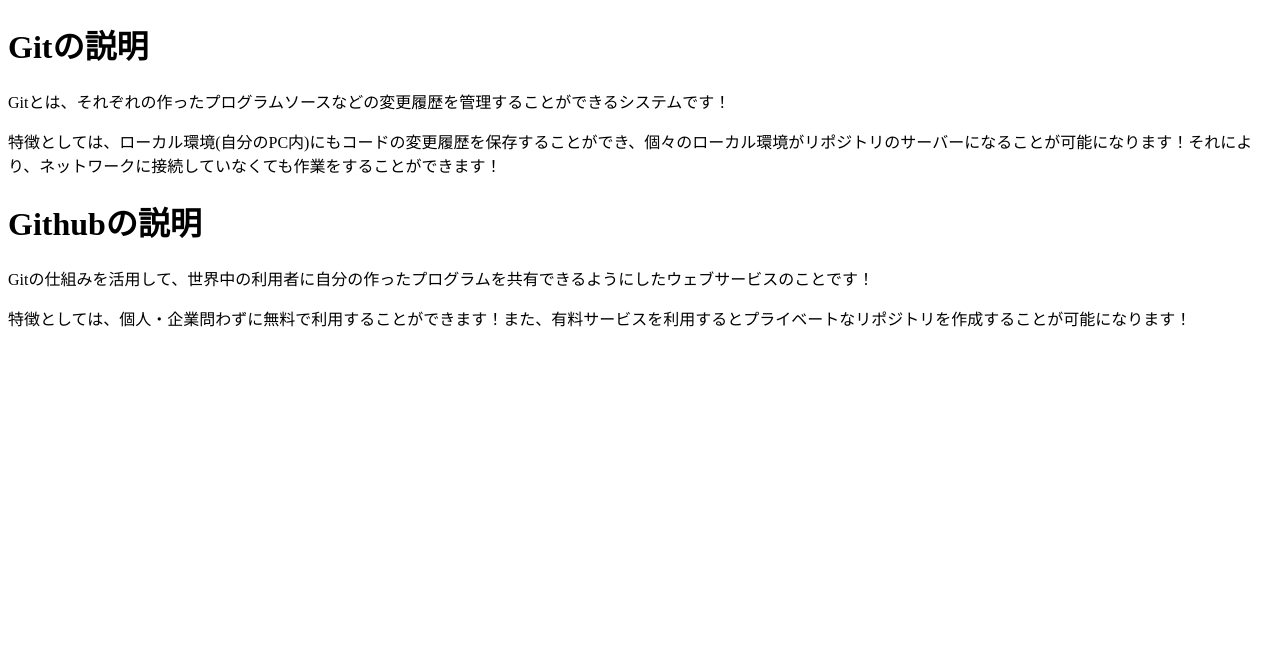
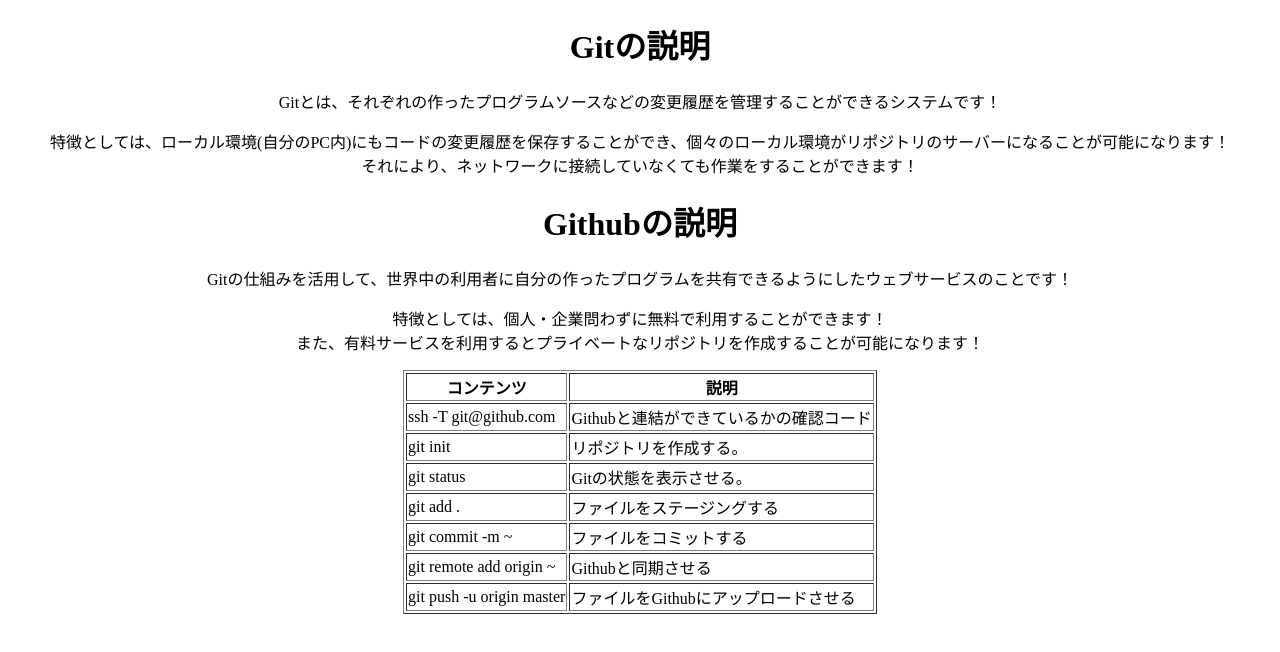
Before and after one commit to Murasakiimo/Murasakiimo.github.io, a plain HTML site: page index.html in a window 1280 px wide. Drawn offline with Linux system fonts and the light colour scheme.

Commit message:
コミットする

```diff
--- a/index.html
+++ b/index.html
@@ -7,15 +7,48 @@
     <title>GitとGithub説明</title>
 </head>
 <body>
-    <div id="git">
+    <center>
     <h1>Gitの説明</h1>
     <p>Gitとは、それぞれの作ったプログラムソースなどの変更履歴を管理することができるシステムです！</p>
-    <p>特徴としては、ローカル環境(自分のPC内)にもコードの変更履歴を保存することができ、個々のローカル環境がリポジトリのサーバーになることが可能になります！それにより、ネットワークに接続していなくても作業をすることができます！</p>
-    </div>
-    <div id="github">
+    <p>特徴としては、ローカル環境(自分のPC内)にもコードの変更履歴を保存することができ、個々のローカル環境がリポジトリのサーバーになることが可能になります！<br>それにより、ネットワークに接続していなくても作業をすることができます！</p>
     <h1>Githubの説明</h1>
     <p>Gitの仕組みを活用して、世界中の利用者に自分の作ったプログラムを共有できるようにしたウェブサービスのことです！</p>
-    <p>特徴としては、個人・企業問わずに無料で利用することができます！また、有料サービスを利用するとプライベートなリポジトリを作成することが可能になります！</p>
+    <p>特徴としては、個人・企業問わずに無料で利用することができます！<br>また、有料サービスを利用するとプライベートなリポジトリを作成することが可能になります！</p>
 
+    <table border="1">
+        <tr>
+            <th>コンテンツ</th>
+            <th>説明</th>
+        </tr>
+        <tr>
+            <td>ssh -T git@github.com</td>
+            <td>Githubと連結ができているかの確認コード</td>
+        </tr>
+        <tr>
+            <td>git init</td>
+            <td>リポジトリを作成する。</td>
+        </tr>
+        <tr>
+            <td>git status</td>
+            <td>Gitの状態を表示させる。</td>
+        </tr>
+        <tr>
+            <td>git add .</td>
+            <td>ファイルをステージングする</td>
+        </tr>
+        <tr>
+            <td>git commit -m ~</td>
+            <td>ファイルをコミットする</td>
+        </tr>
+        <tr>
+            <td>git remote add origin ~</td>
+            <td>Githubと同期させる</td>
+        </tr>
+        <tr>
+            <td>git push -u origin master</td>
+            <td>ファイルをGithubにアップロードさせる</td>
+        </tr>
+    </table>
+    </center>
 </body>
 </html>
```
